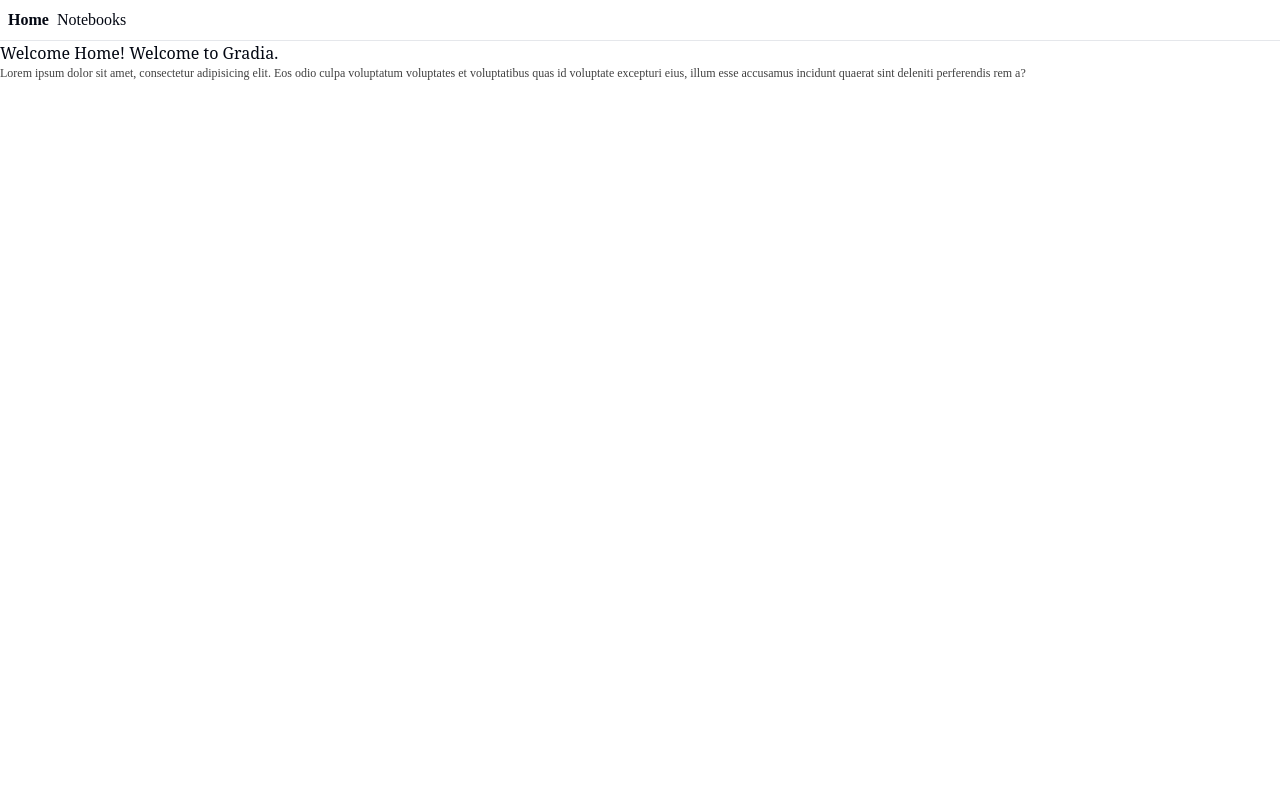
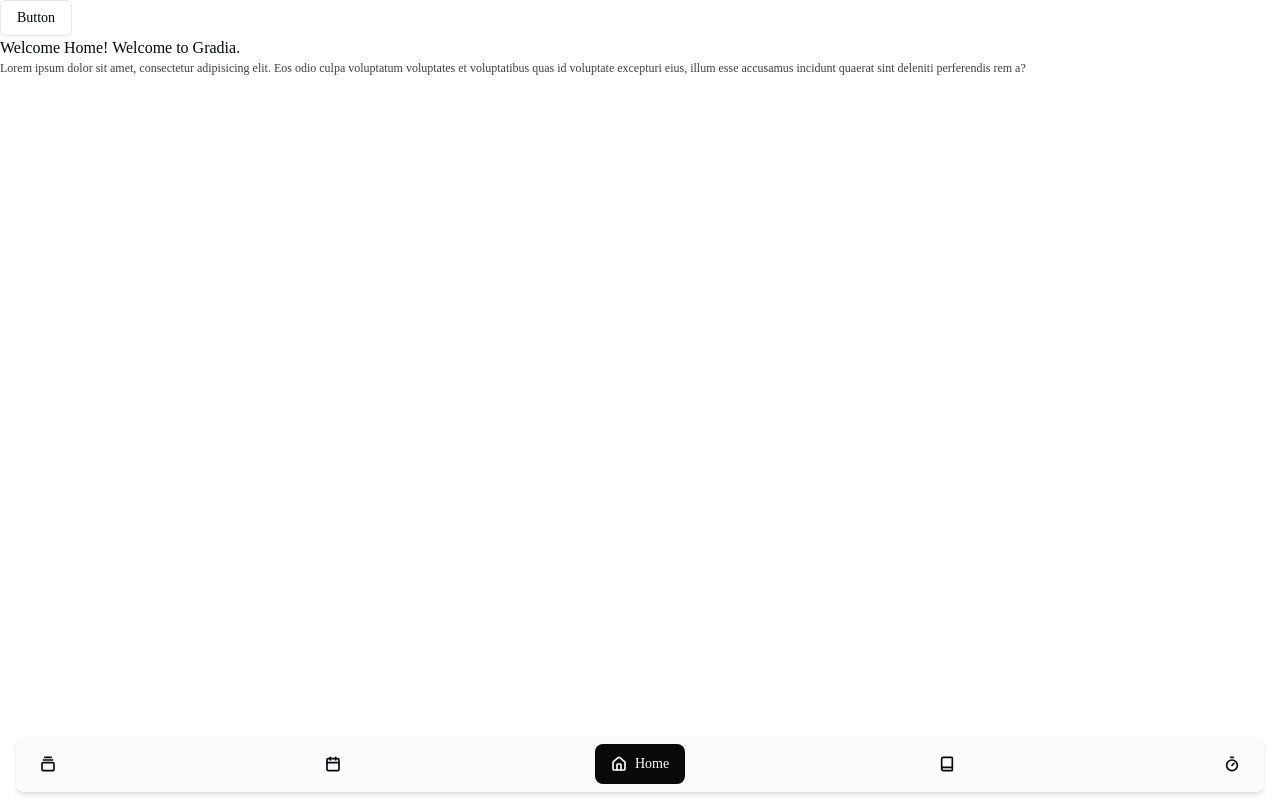
Before and after one commit to xbugar/web_dev, a React (Vite) app in the folder frontend/: page / in a window 1280 px wide. Built offline with nearby package versions, Linux system fonts and the light colour scheme; a web font is replaced by a local one.

Commit message:
feat: added navbar to root

```diff
--- a/frontend/package.json
+++ b/frontend/package.json
@@ -10,11 +10,14 @@
     "preview": "vite preview"
   },
   "dependencies": {
+    "@radix-ui/react-navigation-menu": "^1.2.6",
+    "@radix-ui/react-slot": "^1.2.0",
     "@tailwindcss/vite": "^4.1.3",
     "@tanstack/react-router": "^1.115.3",
     "class-variance-authority": "^0.7.1",
     "clsx": "^2.1.1",
     "lucide-react": "^0.488.0",
+    "radix-ui": "^1.2.0",
     "react": "^19.0.0",
     "react-dom": "^19.0.0",
     "tailwind-merge": "^3.2.0",
--- /dev/null
+++ b/frontend/src/components/Navigation.tsx
@@ -0,0 +1,56 @@
+// import {
+//   NavigationMenu,
+//   NavigationMenuContent,
+//   NavigationMenuIndicator,
+//   NavigationMenuItem,
+//   NavigationMenuLink,
+//   NavigationMenuList,
+//   NavigationMenuTrigger,
+//   NavigationMenuViewport,
+// } from "@/components/ui/navigation-menu"
+
+
+import {
+  Home,
+  Book,
+  Calendar,
+  Timer,
+  GalleryVerticalEnd,
+  LucideIcon
+} from "lucide-react"
+
+import { NavigationButton } from "./NavigationButton";
+import { NavigationMenu } from "radix-ui";
+
+type PathItem = {
+  Icon: LucideIcon
+  to: string
+  label: string
+}
+
+export default function Navigation() {
+  const paths: PathItem[] = [
+    { Icon: GalleryVerticalEnd, to: "/flashcards", label: "Flashcards" },
+    { Icon: Calendar, to: "/calendar", label: "Calendar" },
+    { Icon: Home, to: "/", label: "Home" },
+    { Icon: Book, to: "/notebooks", label: "Notebooks" },
+    { Icon: Timer, to: "/pomodoro", label: "Pomodoro" }
+  ]
+
+  return (
+	<NavigationMenu.Root orientation="horizontal" className="absolute bottom-0 w-full pb-2 px-4">
+		<NavigationMenu.List className="flex direction-row bg-white dark:bg-black p-2 shadow-md rounded-md gap-1 justify-between">
+
+      {paths.map(({ Icon, to, label }) => (
+        <NavigationButton
+          key={to}
+          icon={Icon}
+          label={label}
+          to={to}
+        />
+      ))}
+
+		</NavigationMenu.List>
+	</NavigationMenu.Root>
+  )
+}
--- /dev/null
+++ b/frontend/src/components/NavigationButton.tsx
@@ -0,0 +1,40 @@
+import { Button } from "@/components/ui/button"
+import { cn } from "@/lib/utils"
+import { Link, useLocation  } from "@tanstack/react-router"
+import type { LucideIcon } from "lucide-react"
+import { NavigationMenu } from "radix-ui";
+
+type NavigationButtonProps = {
+  to: string
+  icon: LucideIcon
+  label: string
+  variant?: "default" | "ghost" | "outline" | "link"
+}
+
+export function NavigationButton({ to, icon: Icon, label, variant = "ghost" }: NavigationButtonProps) {
+  const location = useLocation()
+
+  // Check if the current route matches the target `to` route
+  const isActive = location.pathname === to
+
+  return (
+    <NavigationMenu.Item key={to}>
+      <NavigationMenu.Link asChild>
+        <Button
+          asChild
+          size={"lg"}
+          variant={variant}
+          className={cn("flex items-center gap-2 justify-start", {
+            "bg-black text-white": isActive,
+          })}
+        >
+
+          <Link to={to} className="w-full">
+            <Icon className="w-5 h-5 stroke-[2.5]" />
+            {isActive && <span>{label}</span>}
+          </Link>
+        </Button>
+      </NavigationMenu.Link>
+    </NavigationMenu.Item>
+  )
+}
--- /dev/null
+++ b/frontend/src/components/ui/button.tsx
@@ -0,0 +1,59 @@
+import * as React from "react"
+import { Slot } from "@radix-ui/react-slot"
+import { cva, type VariantProps } from "class-variance-authority"
+
+import { cn } from "@/lib/utils"
+
+const buttonVariants = cva(
+  "inline-flex items-center justify-center gap-2 whitespace-nowrap rounded-sm text-sm font-medium transition-all disabled:pointer-events-none disabled:opacity-50 [&_svg]:pointer-events-none [&_svg:not([class*='size-'])]:size-4 shrink-0 [&_svg]:shrink-0 outline-none focus-visible:border-ring focus-visible:ring-ring/50 focus-visible:ring-[3px] aria-invalid:ring-destructive/20 dark:aria-invalid:ring-destructive/40 aria-invalid:border-destructive",
+  {
+    variants: {
+      variant: {
+        default:
+          "bg-primary text-primary-foreground shadow-xs hover:bg-primary/90",
+        destructive:
+          "bg-destructive text-white shadow-xs hover:bg-destructive/90 focus-visible:ring-destructive/20 dark:focus-visible:ring-destructive/40 dark:bg-destructive/60",
+        outline:
+          "border bg-background shadow-xs hover:bg-accent hover:text-accent-foreground dark:bg-input/30 dark:border-input dark:hover:bg-input/50",
+        secondary:
+          "bg-secondary text-secondary-foreground shadow-xs hover:bg-secondary/80",
+        ghost:
+          "hover:bg-accent hover:text-accent-foreground dark:hover:bg-accent/50",
+        link: "text-primary underline-offset-4 hover:underline",
+      },
+      size: {
+        default: "h-9 px-4 py-2 has-[>svg]:px-3",
+        sm: "h-8 rounded-md gap-1.5 px-3 has-[>svg]:px-2.5",
+        lg: "h-10 rounded-md px-6 has-[>svg]:px-4",
+        icon: "size-9",
+      },
+    },
+    defaultVariants: {
+      variant: "default",
+      size: "default",
+    },
+  }
+)
+
+function Button({
+  className,
+  variant,
+  size,
+  asChild = false,
+  ...props
+}: React.ComponentProps<"button"> &
+  VariantProps<typeof buttonVariants> & {
+    asChild?: boolean
+  }) {
+  const Comp = asChild ? Slot : "button"
+
+  return (
+    <Comp
+      data-slot="button"
+      className={cn(buttonVariants({ variant, size, className }))}
+      {...props}
+    />
+  )
+}
+
+export { Button, buttonVariants }
--- a/frontend/src/index.css
+++ b/frontend/src/index.css
@@ -8,6 +8,9 @@
   /* fonts */
   --font-serif: "Funnel Display", "serif";
   --font-sans: "Funnel Sans", "sans-serif";
+
+  --color-black: oklch(0.14 0 0);
+  --color-white: oklch(0.99 0 0);
 
   /* colors that are same on DM and LM */
   --color-text-primary-black: oklch(0.14 0 0);
--- a/frontend/src/routes/__root.tsx
+++ b/frontend/src/routes/__root.tsx
@@ -1,20 +1,23 @@
-import { createRootRoute, Link, Outlet } from '@tanstack/react-router'
+import Navigation from '@/components/Navigation'
+import { createRootRoute, Outlet } from '@tanstack/react-router'
 import { TanStackRouterDevtools } from '@tanstack/react-router-devtools'
 
 export const Route = createRootRoute({
   component: () => (
     <>
-      <div className="p-2 flex gap-2">
+
+      {/* <div className="p-2 flex gap-2 font-sans">
         <Link to="/" className="[&.active]:font-bold">
           Home
-        </Link>{' '}
+        </Link>
         <Link to="/notebooks" className="[&.active]:font-bold">
           Notebooks
         </Link>
-      </div>
-      <hr />
+      </div> */}
+      {/* <hr /> */}
       <Outlet />
-      <TanStackRouterDevtools />
+      <Navigation />
+      {/* <TanStackRouterDevtools /> */}
     </>
   ),
 })
--- /dev/null
+++ b/frontend/src/routes/calendar.tsx
@@ -0,0 +1,9 @@
+import { createFileRoute } from '@tanstack/react-router'
+
+export const Route = createFileRoute('/calendar')({
+  component: RouteComponent,
+})
+
+function RouteComponent() {
+  return <div>Hello "/calendar"!</div>
+}
--- /dev/null
+++ b/frontend/src/routes/flashcards.tsx
@@ -0,0 +1,9 @@
+import { createFileRoute } from '@tanstack/react-router'
+
+export const Route = createFileRoute('/flashcards')({
+  component: RouteComponent,
+})
+
+function RouteComponent() {
+  return <div>Hello "/flashcards"!</div>
+}
--- a/frontend/src/routes/index.tsx
+++ b/frontend/src/routes/index.tsx
@@ -1,12 +1,16 @@
+import { Button } from '@/components/ui/button'
 import { createFileRoute } from '@tanstack/react-router'
+
 
 export const Route = createFileRoute('/')({
   component: Index,
 })
 
 function Index() {
+
   return (
-    <div className="bg-avocado-600 bg-prim font-serif">
+    <div>
+      <Button variant="outline">Button</Button>
       <h3 className="text-lm-primary">Welcome Home! Welcome to Gradia.</h3>
       <p className='text-text-lm-secondary font-sans text-xs'>Lorem ipsum dolor sit amet, consectetur adipisicing elit. Eos odio culpa voluptatum voluptates et voluptatibus quas id voluptate excepturi eius, illum esse accusamus incidunt quaerat sint deleniti perferendis rem a?</p>
     </div>
--- /dev/null
+++ b/frontend/src/routes/pomodoro.tsx
@@ -0,0 +1,9 @@
+import { createFileRoute } from '@tanstack/react-router'
+
+export const Route = createFileRoute('/pomodoro')({
+  component: RouteComponent,
+})
+
+function RouteComponent() {
+  return <div>Hello "/pomodoro"!</div>
+}
```
Also changed, not shown: frontend/src/routeTree.gen.ts (+78 -0 lines), 1 other file (tests, documents, lock files or other folders).
